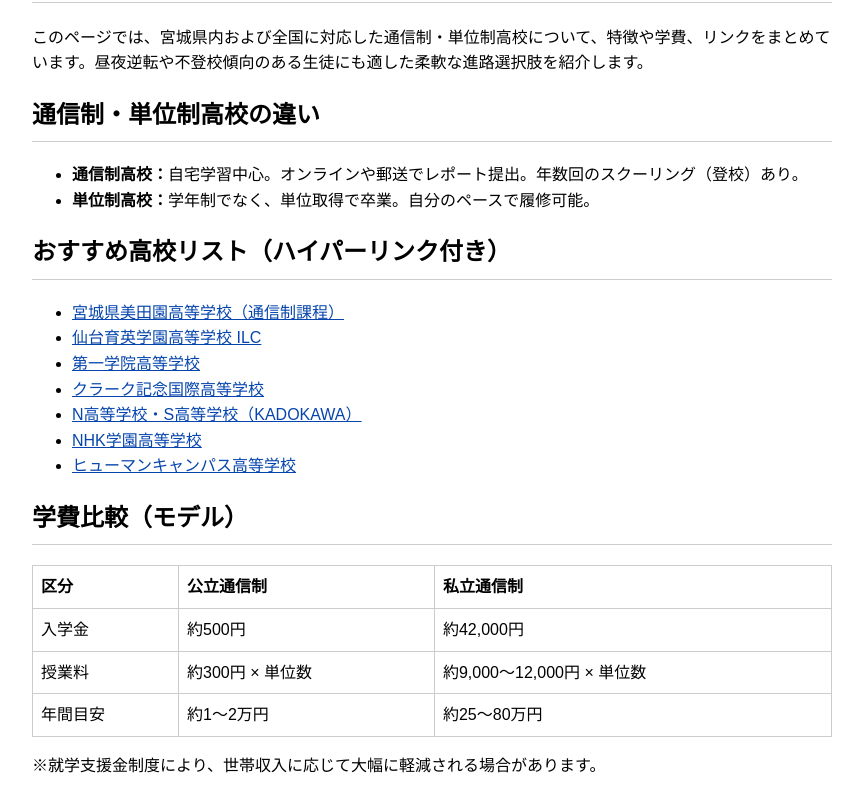
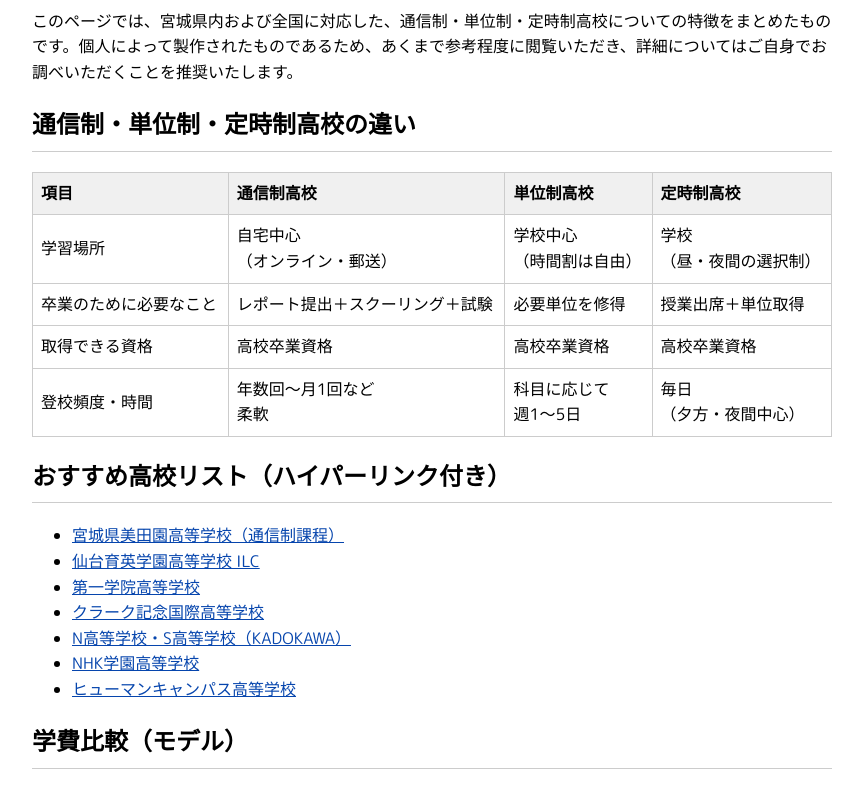
Before and after one commit to sasaki-i261-bot/highschooloptions, a plain HTML site: page index.html in a window 1280 px wide. Shown: the part 112-898 px from the top of the page, without its empty margins (208-1071 px from the left). Drawn offline with Linux system fonts and the light colour scheme.

Commit message:
Update index.html

```diff
--- a/index.html
+++ b/index.html
@@ -3,16 +3,17 @@
 <head>
   <meta charset="UTF-8">
   <meta name="viewport" content="width=device-width, initial-scale=1.0">
-  <title>通信制・単位制高校 進路情報</title>
+  <title>次の進路に向けて</title>
+  <link href="https://fonts.googleapis.com/css2?family=M+PLUS+Rounded+1c&display=swap" rel="stylesheet">
   <style>
     body {
-      font-family: sans-serif;
+      font-family: 'M PLUS Rounded 1c', sans-serif;
       line-height: 1.6;
-      padding: 2em;
+      padding: 1em;
       max-width: 800px;
       margin: auto;
     }
-    h1, h2, h3 {
+    h1, h2 {
       border-bottom: 1px solid #ccc;
       padding-bottom: 0.3em;
     }
@@ -26,25 +27,65 @@
       padding: 0.5em;
       text-align: left;
     }
+    th {
+      background-color: #f0f0f0;
+    }
     a {
       color: #0645ad;
+    }
+    @media screen and (max-width: 600px) {
+      body {
+        padding: 0.5em;
+      }
     }
   </style>
 </head>
 <body>
-  <h1>通信制・単位制高校 進路情報</h1>
+  <h1>次の進路に向けて</h1>
 
-  <p>このページでは、宮城県内および全国に対応した通信制・単位制高校について、特徴や学費、リンクをまとめています。昼夜逆転や不登校傾向のある生徒にも適した柔軟な進路選択肢を紹介します。</p>
+  <p>このページでは、宮城県内および全国に対応した、通信制・単位制・定時制高校についての特徴をまとめたものです。個人によって製作されたものであるため、あくまで参考程度に閲覧いただき、詳細についてはご自身でお調べいただくことを推奨いたします。</p>
 
-  <h2>通信制・単位制高校の違い</h2>
-  <ul>
-    <li><strong>通信制高校：</strong>自宅学習中心。オンラインや郵送でレポート提出。年数回のスクーリング（登校）あり。</li>
-    <li><strong>単位制高校：</strong>学年制でなく、単位取得で卒業。自分のペースで履修可能。</li>
-  </ul>
+  <h2>通信制・単位制・定時制高校の違い</h2>
+  <table>
+    <thead>
+      <tr>
+        <th>項目</th>
+        <th>通信制高校</th>
+        <th>単位制高校</th>
+        <th>定時制高校</th>
+      </tr>
+    </thead>
+    <tbody>
+      <tr>
+        <td>学習場所</td>
+        <td>自宅中心<br>（オンライン・郵送）</td>
+        <td>学校中心<br>（時間割は自由）</td>
+        <td>学校<br>（昼・夜間の選択制）</td>
+      </tr>
+      <tr>
+        <td>卒業のために必要なこと</td>
+        <td>レポート提出＋スクーリング＋試験</td>
+        <td>必要単位を修得</td>
+        <td>授業出席＋単位取得</td>
+      </tr>
+      <tr>
+        <td>取得できる資格</td>
+        <td>高校卒業資格</td>
+        <td>高校卒業資格</td>
+        <td>高校卒業資格</td>
+      </tr>
+      <tr>
+        <td>登校頻度・時間</td>
+        <td>年数回〜月1回など<br>柔軟</td>
+        <td>科目に応じて<br>週1〜5日</td>
+        <td>毎日<br>（夕方・夜間中心）</td>
+      </tr>
+    </tbody>
+  </table>
 
   <h2>おすすめ高校リスト（ハイパーリンク付き）</h2>
   <ul>
-    <li><a href="https://www.miyagi-c.ed.jp/mitazono-h/" target="_blank">宮城県美田園高等学校（通信制課程）</a></li>
+    <li><a href="https://mitazono.myswan.ed.jp/" target="_blank">宮城県美田園高等学校（通信制課程）</a></li>
     <li><a href="https://www.sendaiikuei.ed.jp/ilc/" target="_blank">仙台育英学園高等学校 ILC</a></li>
     <li><a href="https://www.daiichigakuin.ed.jp/" target="_blank">第一学院高等学校</a></li>
     <li><a href="https://www.clark.ed.jp/" target="_blank">クラーク記念国際高等学校</a></li>
```
